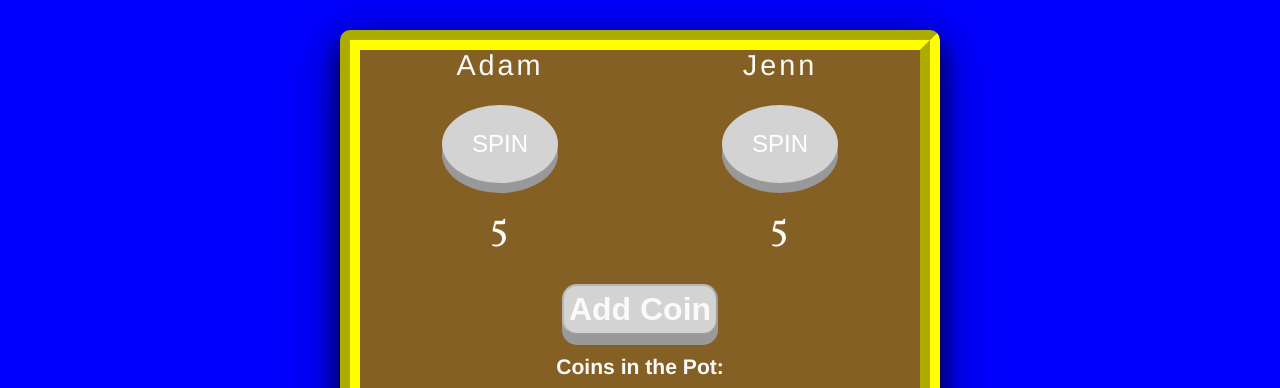
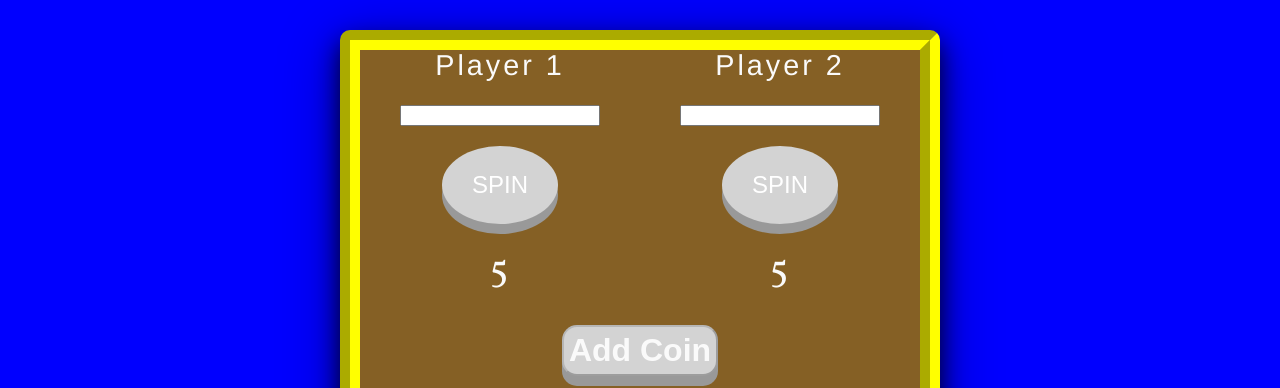
Before and after one commit to adambodie/dreidel-duel, a Gatsby site: page / in a window 1280 px wide. Shown: the part 236-624 px from the top of the page. Built offline with nearby package versions, Linux system fonts and the light colour scheme; Gatsby itself is replaced by a stand-in of ours; a web font is replaced by a local one.

Commit message:
Added text input for player component

```diff
--- a/src/components/main.js
+++ b/src/components/main.js
@@ -19,8 +19,8 @@ export default class Main extends Component {
       isDisabled: true,
       isButtonDisabled: true,
       players: [
-        { name: "Adam", score: 5, isDisabled: true, id: 1 },
-        { name: "Jenn", score: 5, isDisabled: true, id: 2 }
+        { score: 5, isDisabled: true, id: 1 },
+        { score: 5, isDisabled: true, id: 2 }
       ]
     };
     this.onStartChange = this.onStartChange.bind(this);
@@ -152,29 +152,23 @@ export default class Main extends Component {
   }
 
   render() {
-	  let playerOneName = this.state.players[0].name;
-	  let playerOneScore = this.state.players[0].score;
-	  let playerOneDisabled = this.state.players[0].isDisabled;
-	  let playerTwoName = this.state.players[1].name;
-	  let playerTwoScore = this.state.players[1].score;
-	  let playerTwoDisabled = this.state.players[1].isDisabled;
     return (
 		<div className={styles.container}>
 			<div className={styles.players}>
 				<Player
-					name={playerOneName}
-					score={playerOneScore}
-					disabled={playerOneDisabled}
+					score={this.state.players[0].score}
+					disabled={this.state.players[0].isDisabled}
 					onScoreChange={this.onScoreChange}
 					players={this.state.players}
+					id={this.state.players[0].id}
 					/>
 				<Spin spin={this.state.spin} />
 				<Player
-					name={playerTwoName}
-					score={playerTwoScore}
-					disabled={playerTwoDisabled}
+					score={this.state.players[1].score}
+					disabled={this.state.players[1].isDisabled}
 					onScoreChange={this.onScoreChange}
 					players={this.state.players}
+					id={this.state.players[1].id}
 					/>
 			</div>
 			<div className={styles.footer}>
--- a/src/components/player.js
+++ b/src/components/player.js
@@ -6,17 +6,25 @@ import styles from "./player.module.css";
 export default class Player extends Component {
   constructor(props) {
     super(props);
+    this.state = {
+		value: ''
+	}
+
 	this.handleChange = this.handleChange.bind(this);
+	this.handleNameChange = this.handleNameChange.bind(this);
   }
 	handleChange(e) {
 		this.props.onScoreChange(e.target.value);
+  }
+	handleNameChange(e) {
+		this.setState({value: e.target.value});
 	}
 
   render() {
     return (
 		<div className={styles.player}>
-			<div>
-				<h2>{this.props.name}</h2>
+			<h2>Player {this.props.id}</h2>
+			<input type="text" value={this.state.value} onChange={this.handleNameChange} />
 			<div className={styles.counter}>
 				<button
 					className={styles.counterAction}
@@ -30,7 +38,6 @@ export default class Player extends Component {
 				</div>
 			</div>
 		</div>
-		</div>
 
     );
   }
--- a/src/components/player.module.css
+++ b/src/components/player.module.css
@@ -1,3 +1,11 @@
+
+input {
+	width: 200px;
+	display: block;
+	margin: 20px auto;
+	text-align: center;
+}
+
 .counterAction {
 	padding: 25px 30px;
 	font-size: 24px;
```
Lines whose indentation alone changed are shown as unchanged.
